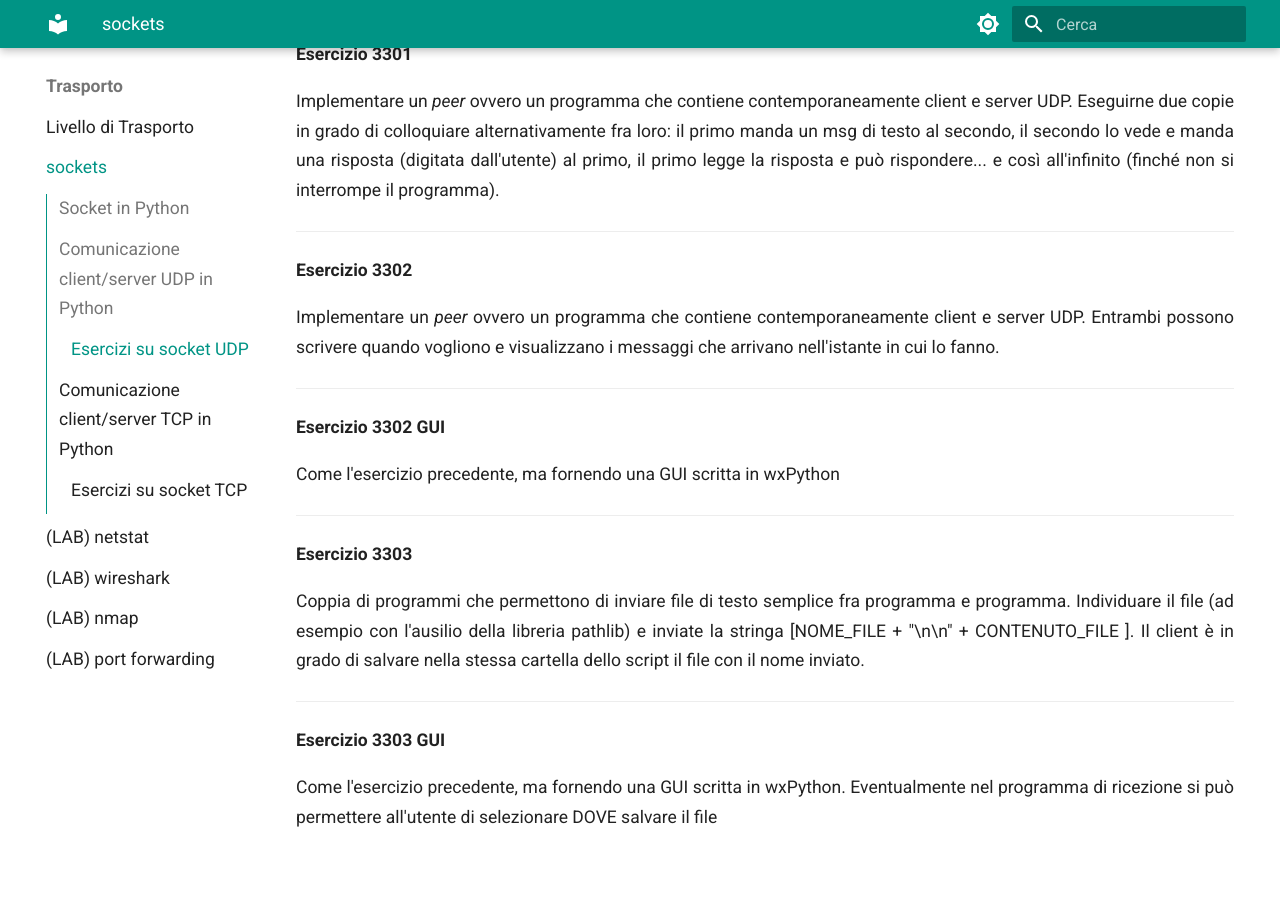
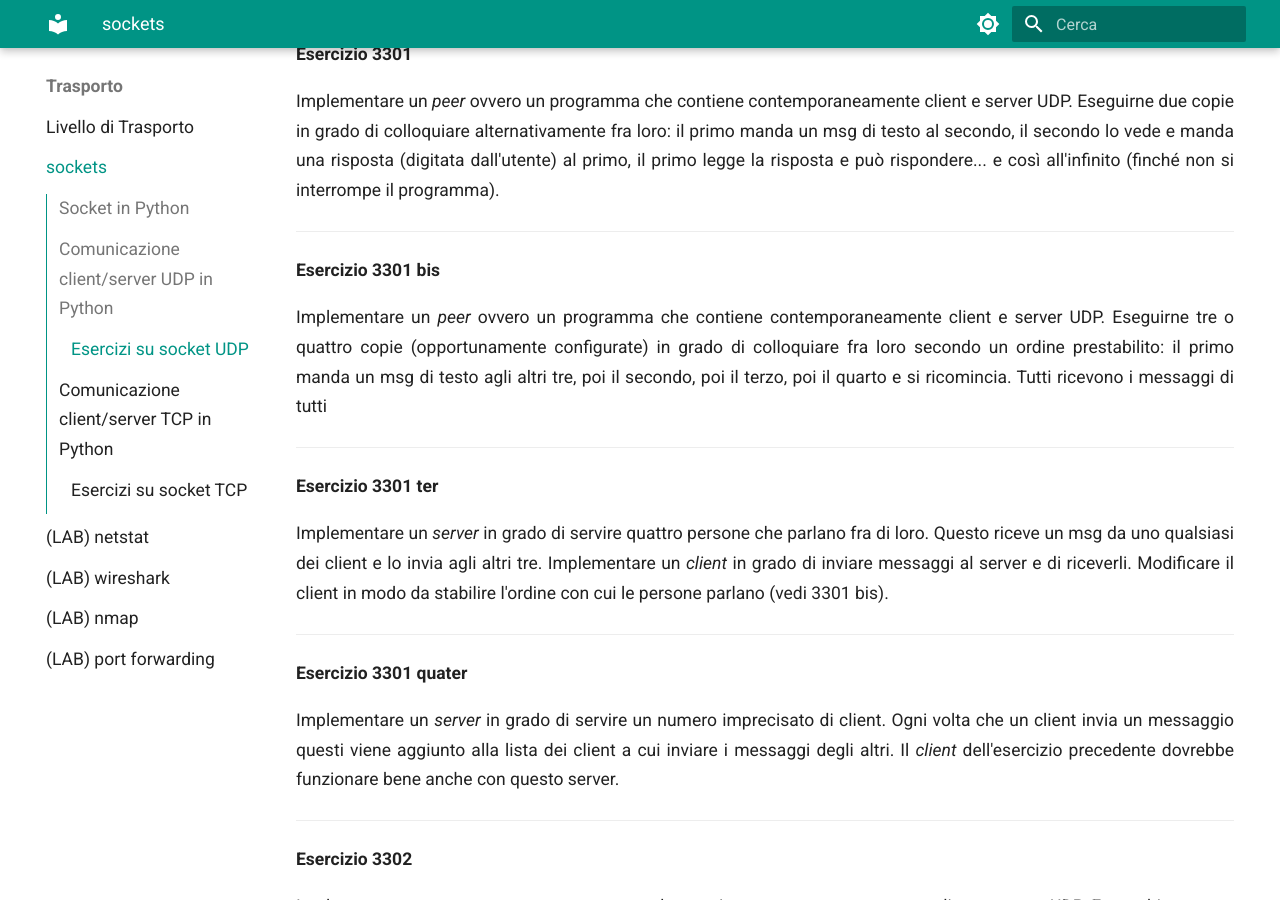
Before and after one commit to adjamhub/nethandouts, an MkDocs documentation site: the page built from docs/trasporto/py_socket.md, in a window 1280 px wide and 900 px high, scrolled down 4036 px. Built offline with MkDocs 1.6.1 and Material for MkDocs 9.7.7, drawn with Linux system fonts in a browser that asks for light colours.

Commit message:
3301 bis ter quater

```diff
--- a/docs/trasporto/py_socket.md
+++ b/docs/trasporto/py_socket.md
@@ -135,6 +135,30 @@ il primo legge la risposta e può rispondere... e così all'infinito (finché no
 
 ------------------------------------------------------------------------------------------------
 
+**Esercizio 3301 bis**
+
+Implementare un *peer* ovvero un programma che contiene contemporaneamente client e server UDP. Eseguirne tre o quattro copie (opportunamente configurate)
+in grado di colloquiare fra loro secondo un ordine prestabilito: il primo manda un msg di testo agli altri tre, poi il secondo, poi il terzo, poi il quarto e si ricomincia.
+Tutti ricevono i messaggi di tutti
+
+------------------------------------------------------------------------------------------------
+
+
+**Esercizio 3301 ter**
+
+Implementare un *server* in grado di servire quattro persone che parlano fra di loro. Questo riceve un msg da uno qualsiasi dei client e lo invia agli altri tre.
+Implementare un *client* in grado di inviare messaggi al server e di riceverli. Modificare il client in modo da stabilire l'ordine con cui le persone parlano (vedi 3301 bis).
+
+------------------------------------------------------------------------------------------------
+
+
+**Esercizio 3301 quater**
+
+Implementare un *server* in grado di servire un numero imprecisato di client. Ogni volta che un client invia un messaggio questi viene aggiunto alla lista dei client
+a cui inviare i messaggi degli altri. Il  *client* dell'esercizio precedente dovrebbe funzionare bene anche con questo server.
+
+------------------------------------------------------------------------------------------------
+
 **Esercizio 3302**
 
 Implementare un *peer* ovvero un programma che contiene contemporaneamente client e server UDP. Entrambi possono scrivere quando vogliono e
```
